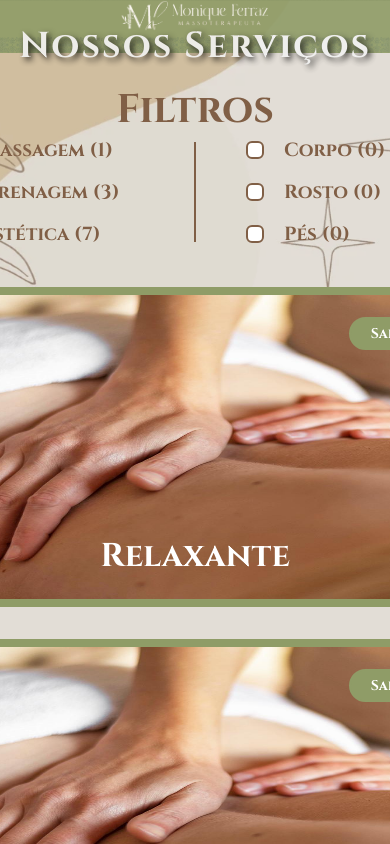
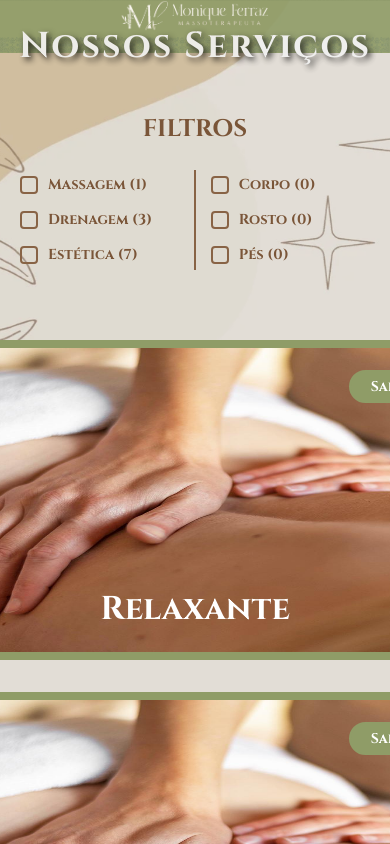
Before and after one commit to SAPI-Unesp/Projeto-Site-CasaMassagem, a React (Vite) app: page /servicos in a window 390 px wide. Shown: the top 844 px of the page. Built offline with nearby package versions, Linux system fonts and the light colour scheme.

Commit message:
task[69] - versão mobile

```diff
--- a/src/pages/Servicos/Filter/filter.style.ts
+++ b/src/pages/Servicos/Filter/filter.style.ts
@@ -1,74 +1,117 @@
 import styled from "styled-components";
 
-
-
-export const FilterTitle = styled.h1`
-    color: #805F46;
-    font-weight: bold;
-`;
-
-export const FilterSection = styled.div`
-    display: flex;
-    width : 100%;
-    flex-direction: row;
-    align-items: center;
-    justify-content: center;
-    height: auto;
-`;
+const colors = {
+    brownText: "#7A5538",
+    brownBorder: "#886345",
+    beigeBackground: "#EBE6D9"
+};
 
 export const FilterSectionAligner = styled.div`
     display: flex;
     flex-direction: column;
     align-items: center;
-    justify-Content: center;
-    font-size: 20px;
-`
+    justify-content: center;
+    width: 100%;
+    padding: 30px 20px;
+    box-sizing: border-box;
+`;
+
+export const FilterTitle = styled.h2`
+    color: ${colors.brownText};
+    font-size: 1.8rem;
+    font-weight: bold;
+    text-transform: uppercase;
+    margin-bottom: 25px;
+
+    @media(max-width: 768px){
+        font-size: 1.5rem;
+    }
+`;
+
+export const FilterSection = styled.div`
+    display: flex;
+    flex-direction: row;
+    align-items: center;
+    justify-content: center;
+    width: 100%;
+    max-width: 500px;
+    height: auto;
+    gap: 40px;
+
+    @media(max-width: 768px){
+        gap: 15px;
+        max-width: 350px;
+    }
+`;
 
 export const FilterCheckboxesContainer = styled.div`
     display: flex;
-    width: 200px;
     flex-direction: column;
-    align-items: center;
+    align-items: flex-start;
     justify-content: center;
     gap: 16px;
+    width: 150px;
+
+    @media(max-width: 768px){
+        width: auto;
+        flex: 1;
+    }
 `;
 
 export const DividerColumn = styled.div`
-    align-self: stretch;
-    margin-top: 5px;
-    margin-bottom: 5px;
-    width: 2px;
-    margin-left: 50px;
-    margin-right: 50px;
-    background-color: #805F46;
+    width: 1.5px;
+    height: 110px;
+    background-color: ${colors.brownBorder};
+    flex-shrink: 0;
+
+    @media(max-width: 768px){
+        height: 100px;
+    }
 `;
-
 
 export const CheckboxAligner = styled.div`
     display: flex;
     align-items: center;
     gap: 10px;
-    width: 200px;
+    width: 100%;
 `;
 
 export const CheckboxFilter = styled.input`
     appearance: none;
+    -webkit-appearance: none;
     width: 18px;
     height: 18px;
-    border: 2px solid #805F46;
-    border-radius: 6px;
+    min-width: 18px;
+    border: 2px solid ${colors.brownBorder};
+    border-radius: 4px;
     cursor: pointer;
-    margin-right: 10px;
-    background-color: #FFFFFF;
+    background-color: transparent;
+    position: relative;
 
     &:checked {
-        background-color: #805F46;
+        background-color: ${colors.brownBorder};
+    }
+
+    &:checked::after {
+        content: '';
+        position: absolute;
+        top: 1px;
+        left: 5px;
+        width: 4px;
+        height: 8px;
+        border: solid white;
+        border-width: 0 2px 2px 0;
+        transform: rotate(45deg);
     }
 `;
 
 export const CheckboxLabel = styled.label`
-    color: #805F46;
-    font-size: 19px;
-    font-weight: bold;
+    color: ${colors.brownText};
+    font-size: 1.1rem;
+    font-weight: 600;
     white-space: nowrap;
+
+    @media(max-width: 768px){
+        font-size: 0.9rem;
+    }
 `;
```
Also changed, not shown: 1 other file (tests, documents, lock files or other folders).
